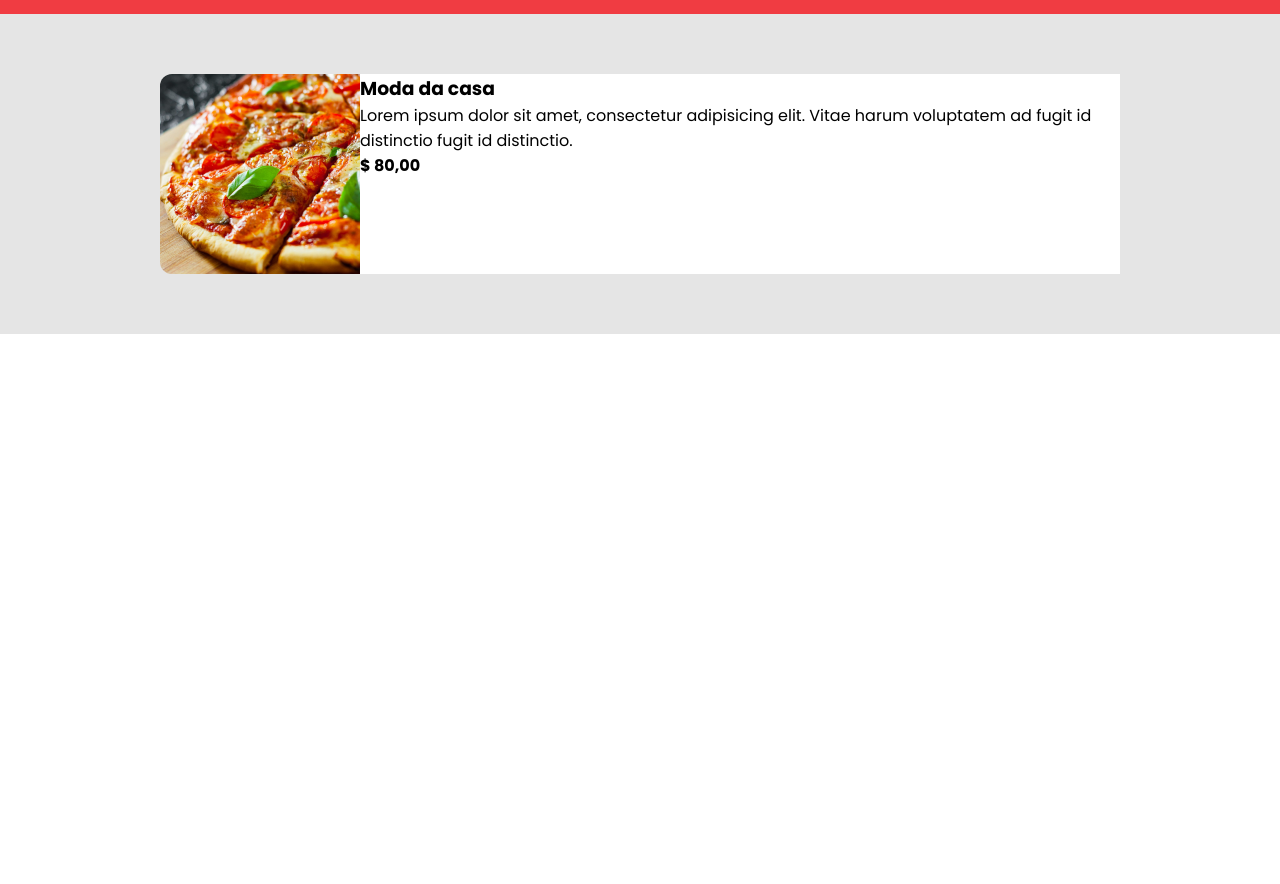
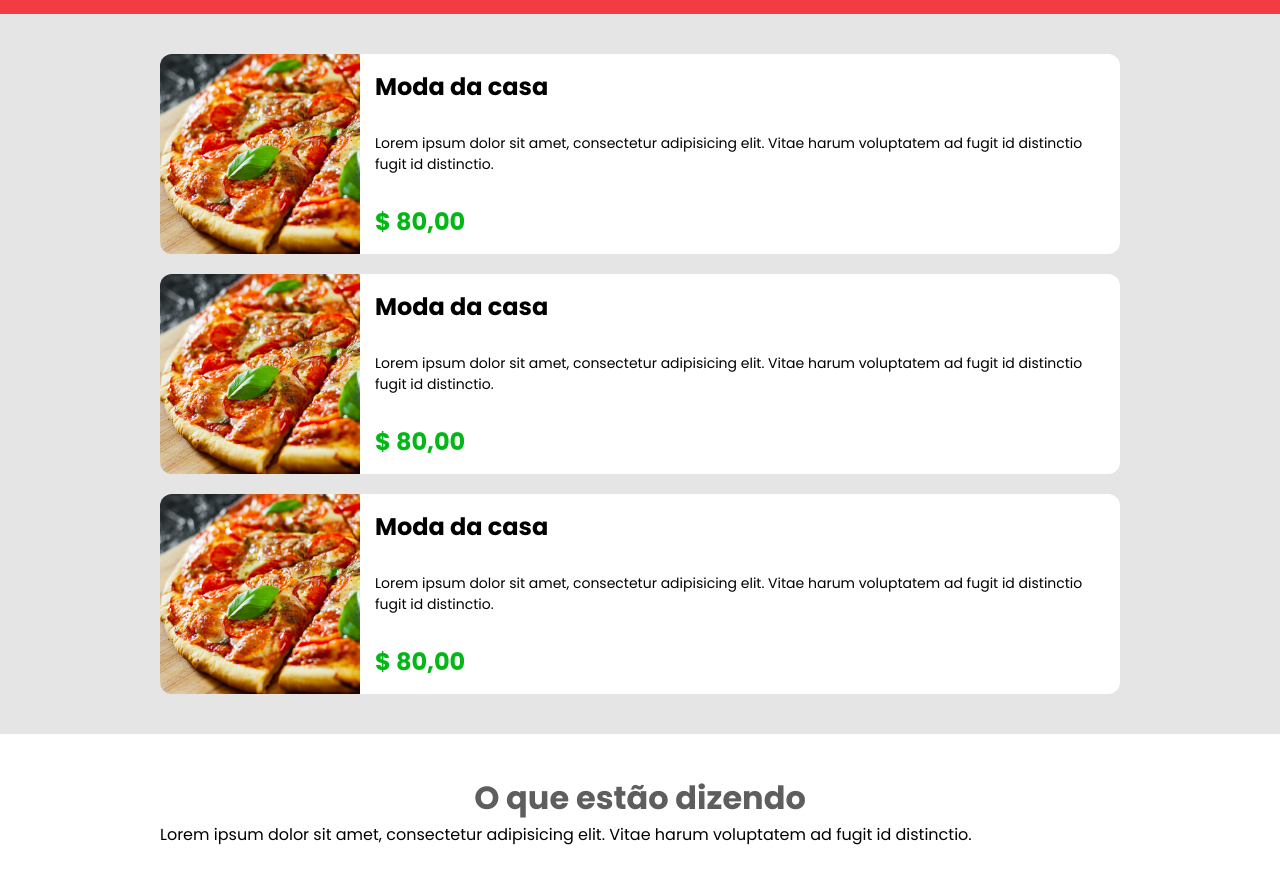
Before and after one commit to Djalves424/Projeto-DSTasty-Nivelamento-HTML-CSS, a plain HTML site: page index.html in a window 1280 px wide. Shown: the part 56-940 px from the top of the page. Before the commit the page ends 800 px from the top, so only its background shows below. Drawn offline with Linux system fonts and the light colour scheme.

Commit message:
Applied more styling settings

```diff
--- a/css/styles.css
+++ b/css/styles.css
@@ -5,8 +5,9 @@
     --color-yellow: #FFF964;
     --color-white: #FFFFFF;
     --br-light-gray: #E5E5E5;
-    --tex-gray: #5E5E5E;
-    background: #FFFFFF;
+    --text-gray: #5E5E5E;
+    --text-green: #02B814;
+
 }
 
 * {
@@ -36,7 +37,7 @@ nav h1 {
 }
 
 #pizzas {
-    padding: 40px 0px;
+    padding: 20px 0px;
     background-color: var(--br-light-gray);
 }
 
@@ -52,5 +53,34 @@ nav h1 {
 
 .pizza-card-description {
     background-color: var(--color-white);
-    border-radius: opx 12px 12px 0px;
+    border-radius: 0px 12px 12px 0px;
+    padding: 15px;
+    display: flex;
+    flex-direction: column;
+    justify-content: space-between;
 }
+
+.pizza-card-description h3 {
+    color: var(--tex-gray);
+    font-size: 24px;
+}
+
+.pizza-card-description p {
+    color: var(--tex-gray);
+    font-size: 14px;
+}
+
+.pizza-card-description h4 {
+    color: var(--text-green);
+    font-size: 24px;
+}
+
+#comments {
+    padding: 40px 0px;
+}
+
+#comments h2 {
+    text-align: center;
+    font-size: 32px;
+    color: var(--text-gray);
+}
--- a/index.html
+++ b/index.html
@@ -27,9 +27,34 @@
                         <h4>$ 80,00</h4>
                     </div>
                 </div>
+                <div class="pizza-card">
+                    <img src="img/pizza 1.png" alt="Pizza">
+                    <div class="pizza-card-description">
+                        <h3>Moda da casa</h3>
+                        <p>Lorem ipsum dolor sit amet, consectetur adipisicing elit. Vitae harum voluptatem ad fugit id
+                            distinctio fugit id distinctio.</p>
+                        <h4>$ 80,00</h4>
+                    </div>
+                </div><div class="pizza-card">
+                    <img src="img/pizza 1.png" alt="Pizza">
+                    <div class="pizza-card-description">
+                        <h3>Moda da casa</h3>
+                        <p>Lorem ipsum dolor sit amet, consectetur adipisicing elit. Vitae harum voluptatem ad fugit id
+                            distinctio fugit id distinctio.</p>
+                        <h4>$ 80,00</h4>
+                    </div>
+                </div>
             </div>
         </section>
         <section id="comments">
+            <div class="container">
+                <h2>O que estão dizendo</h2>
+                <div class="card-comment">
+                    <p>Lorem ipsum dolor sit amet, consectetur adipisicing elit. Vitae harum voluptatem ad fugit id distinctio.</p>
+
+                </div>
+            </div>
+
 
         </section>
     </main>
```
